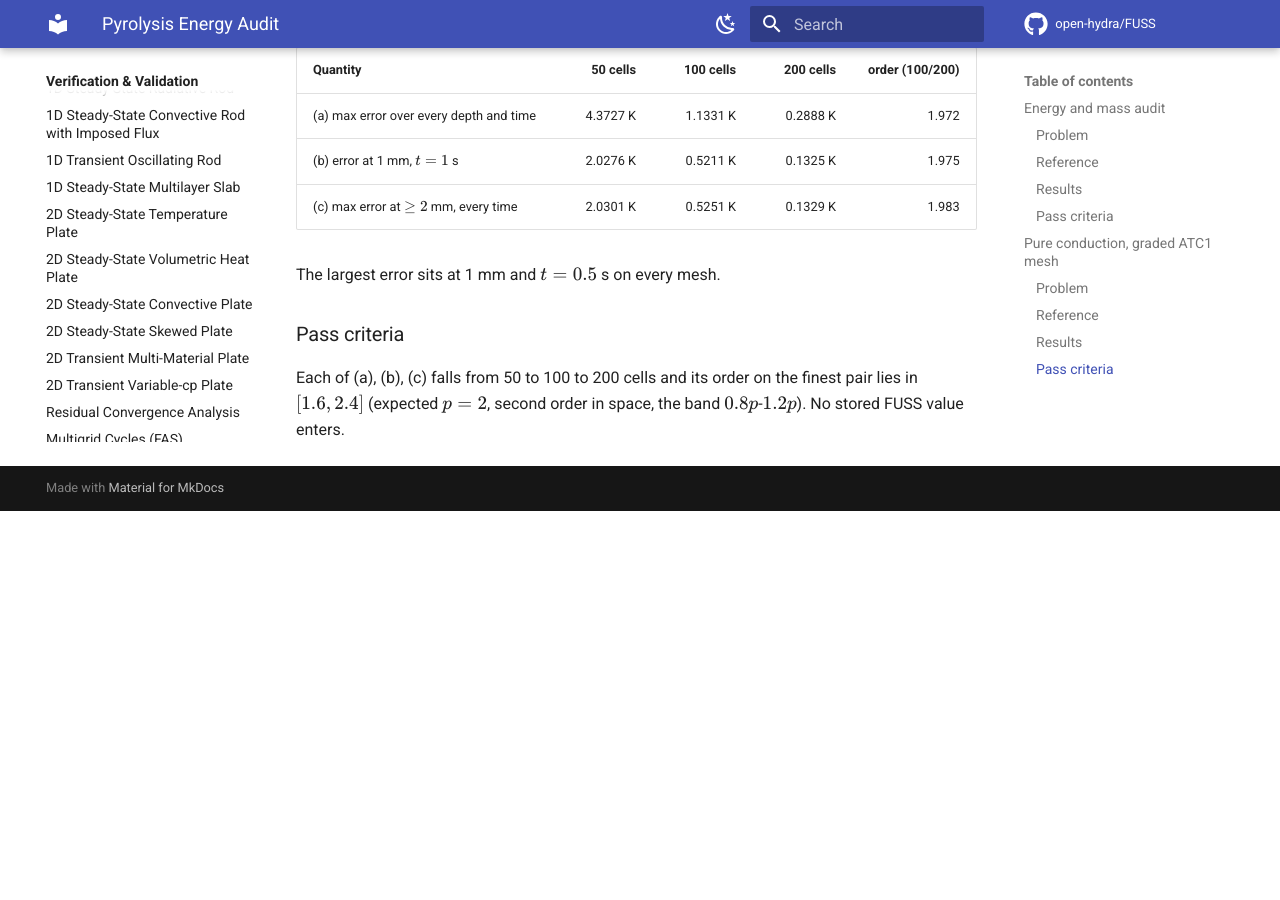
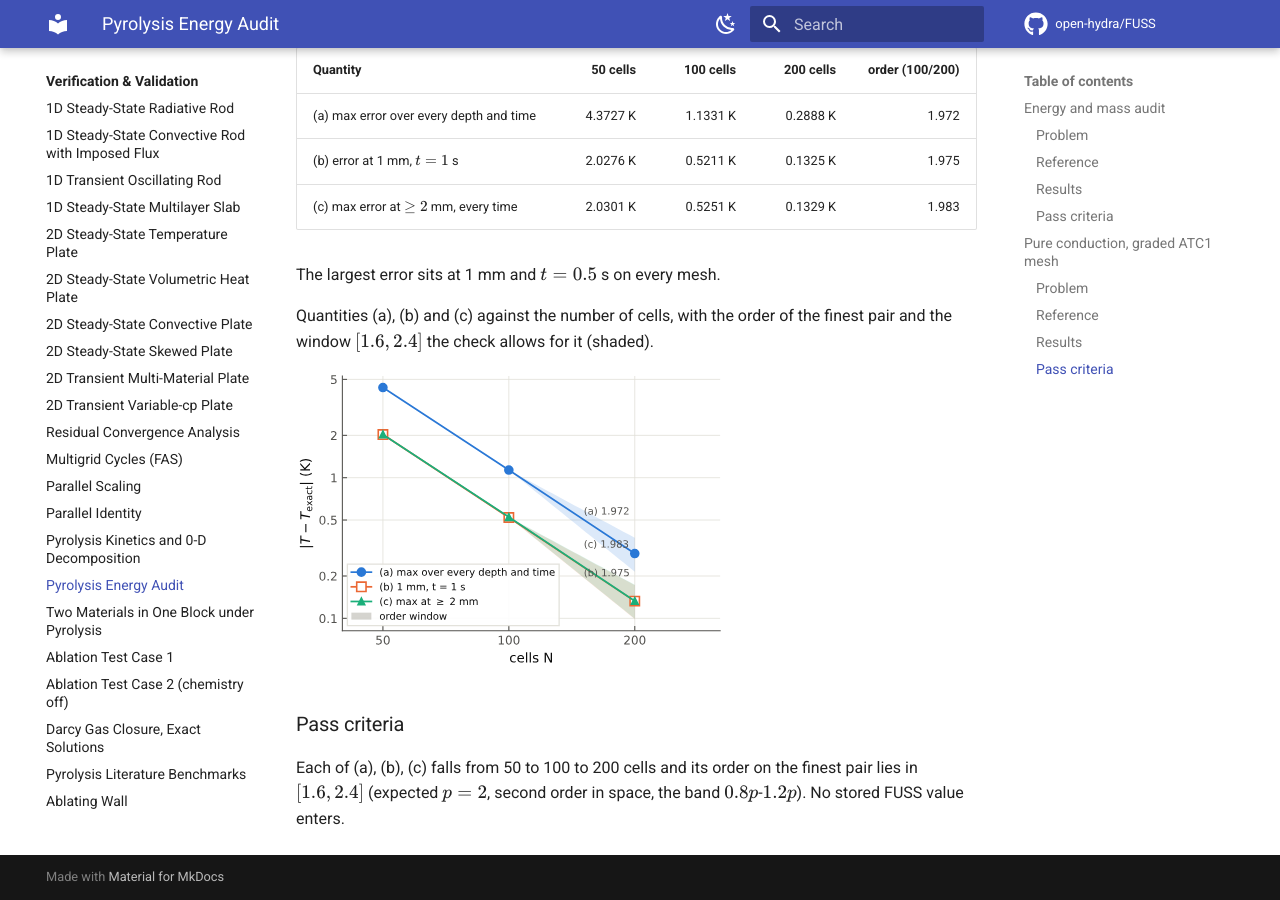
Before and after one commit to open-hydra/FUSS, an MkDocs documentation site: the page built from docs/vv/pyrolysis-energy-audit.md, in a window 1280 px wide and 900 px high, scrolled down 2868 px. Built offline with MkDocs 1.6.1 and Material for MkDocs 9.7.7, drawn with Linux system fonts in a browser that asks for light colours; comment, search, counter and statistics services are not loaded; before the commit the page ends 3379 px from its top, so only the background shows below that.

Commit message:
docs(vv): the conduction ladder on the energy-audit page
Co-Authored-By: Claude Opus 5.5 <noreply@anthropic.com>
Claude-Session: https://claude.ai/code/session_01Q6mgzZ4Em2XSijeD1s9D94

```diff
--- a/docs/vv/pyrolysis-energy-audit.md
+++ b/docs/vv/pyrolysis-energy-audit.md
@@ -99,6 +99,11 @@ centres fall on each mesh.
 
 The largest error sits at 1 mm and $t=0.5$ s on every mesh.
 
+Quantities (a), (b) and (c) against the number of cells, with the order of the finest pair and the window
+$[1.6, 2.4]$ the check allows for it (shaded).
+
+![Error ladders of the pure-conduction case](images/pyrolysis-energy-audit-conduction-order.svg)
+
 ### Pass criteria
 
 Each of (a), (b), (c) falls from 50 to 100 to 200 cells and its order on the finest pair lies in
```
Also changed, not shown: docs/vv/images/pyrolysis-energy-audit-conduction-order.svg (added).
